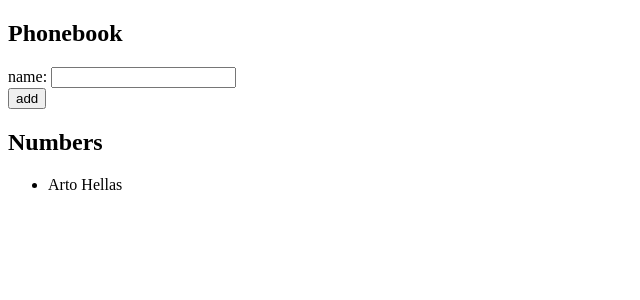
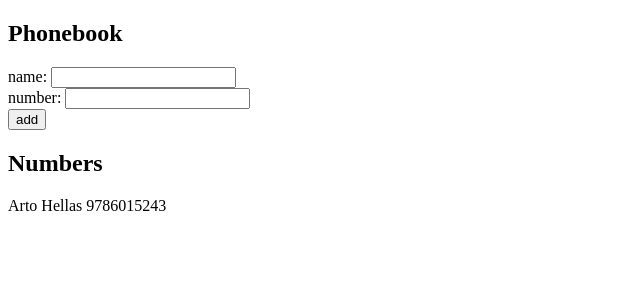
Before and after one commit to kranthi8563/Full-Stack-Open, a React (Vite) app in the folder Part2/phonebook/: page / in a window 1280 px wide. Shown: the top 300 px of the page, without its empty margins (0-640 px from the left). Built offline with nearby package versions, Linux system fonts and the light colour scheme.

Commit message:
Exercise 2.8

```diff
--- a/Part2/phonebook/src/App.jsx
+++ b/Part2/phonebook/src/App.jsx
@@ -2,36 +2,41 @@ import { useState } from 'react'
 
 const App = () => {
   const [persons, setPersons] = useState([
-    { name: 'Arto Hellas' }
+    { name: 'Arto Hellas', num: "9786015243"}
   ])
   const [newName, setNewName] = useState('')
+
+  const [newNumber,setNewNumber]=useState('')
 const addName=(event)=>{
   event.preventDefault()
-  if (persons.some(person => person.name === newName)) {
-  alert(`${newName} is already added to phonebook`);
+  if (persons.some(person => person.name === newName) || persons.some(person=>person.num===newNumber)) {
+  alert(`${newName} or ${newNumber} is already added to phonebook`);
   return;
 }
-  setPersons(persons.concat({name : newName}))
+  setPersons(persons.concat({name : newName,num: newNumber}))
   setNewName("")
+  setNewNumber("")
 }
+
+
 
   return (
     <div>
       <h2>Phonebook</h2>
-      <form onSubmit={addName}>
+      <form onSubmit={addName} >
         <div>
           name: <input value={newName} onChange={(event)=>setNewName(event.target.value)}/>
         </div>
+        <div>number: <input value={newNumber} onChange={(event)=>setNewNumber(event.target.value)}/></div>
         <div>
           <button type="submit" >add</button>
         </div>
       </form>
       <h2>Numbers</h2>
-   <ul>
-        {persons.map((person, index) => (
-          <li key={index}>{person.name}</li>
-        ))}
-      </ul>
+      <div>
+
+        {persons.map((person) => <div key={person.name}>{person.name} {person.num}</div>)}
+     </div>
     </div>
   )
 }
```
